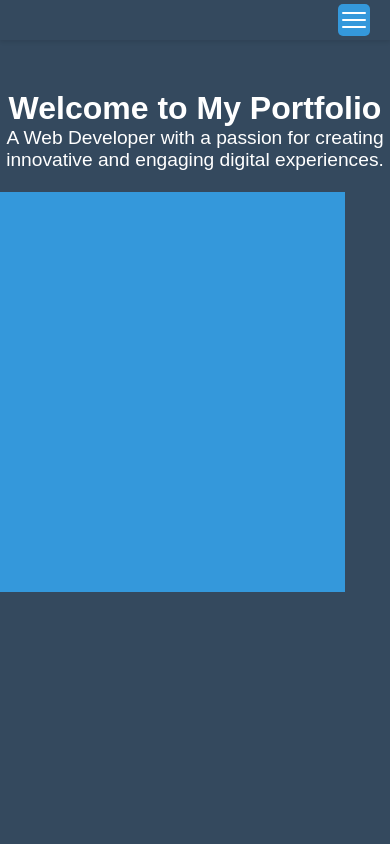
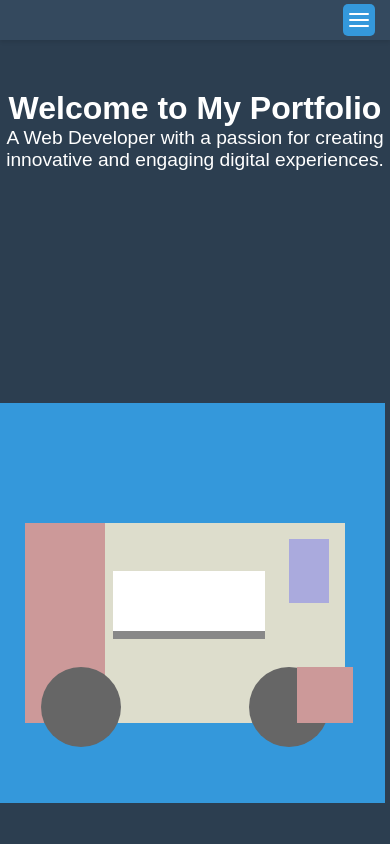
Before and after one commit to githubhow/website3, a plain HTML site: page index.html in a window 390 px wide. Shown: the top 844 px of the page. Drawn offline with Linux system fonts and the light colour scheme.

Commit message:
fix menu and animation plus add svg

```diff
--- a/index.html
+++ b/index.html
@@ -17,16 +17,36 @@
                     <li><a href="#">Top</a></li>
                 </ul>
                 <div id="hamburger-icon" class="hamburger">
-                    <div></div>
-                    <div></div>
-                    <div></div>
+                    <svg xmlns="http://www.w3.org/2000/svg" width="24" height="24" viewBox="0 0 24 24" fill="none" stroke="currentColor" stroke-width="2" stroke-linecap="round" stroke-linejoin="round" class="feather feather-menu">
+                        <line x1="3" y1="12" x2="21" y2="12"></line>
+                        <line x1="3" y1="6" x2="21" y2="6"></line>
+                        <line x1="3" y1="18" x2="21" y2="18"></line>
+                    </svg>
                 </div>
             </nav>
         </header>
     <section id="hero">
         <h1>Welcome to My Portfolio</h1>
         <p>A Web Developer with a passion for creating innovative and engaging digital experiences.</p>
-        <div id="animated-item"></div>
+        <div id="animated-item">
+            <svg xmlns="http://www.w3.org/2000/svg" viewBox="0 0 50 40" width="100" height="80">
+                <!-- Truck body -->
+                <rect x="5" y="10" width="40" height="25" style="fill: #ddc;"/>
+                <!-- Truck rear -->
+                <rect x="5" y="10" width="10" height="25" style="fill: #c99;"/>
+                <!-- Truck window -->
+                <rect x="38" y="12" width="5" height="8" style="fill: #aad;"/>
+                <!-- Wheels -->
+                <circle cx="12" cy="33" r="5" style="fill: #666;"/>
+                <circle cx="38" cy="33" r="5" style="fill: #666;"/>
+                <!-- Food window -->
+                <rect x="16" y="16" width="19" height="8" style="fill: #fff;"/>
+                <!-- Window line -->
+                <line x1="16" y1="24" x2="35" y2="24" style="stroke:#888;stroke-width:1" />
+                <!-- Door -->
+                <rect x="39" y="28" width="7" height="7" style="fill: #c99;"/>
+            </svg>
+        </div>
     </section>
     <section id="about">
         <div class="content-box">
--- a/styles.css
+++ b/styles.css
@@ -10,6 +10,8 @@ body {
     font-family: Arial, sans-serif; /* Sets the font for the body */
     background-color: #2C3E50; /* Sets the background color */
     color: #fff; /* Sets the text color */
+    position: relative; /* Make the body a positioned element so z-index can be used */
+    z-index: 1; /* Place the body (including the background) below other positioned elements */
 }
 
 /* Header styling */
@@ -64,41 +66,9 @@ header nav ul li a:hover {
     transform: scale(1.02); /* Slightly enlarges item */
 }
 
-/* Hamburger icon styling */
-.hamburger {
-    display: none;
-    flex-direction: column;
-    justify-content: center; /* Center items vertically */
-    align-items: center; /* Center items horizontally */
-    width: 2rem; /* Match the height of the navigation buttons */
-    height: 2rem; /* Match the height of the navigation buttons */
-    background: #3498DB; /* Sets the background color of the button */
-    border-radius: 5px; /* Less rounded corners for a more rectangular look */
-    cursor: pointer;
-    z-index: 10;
-    transition: background 0.3s ease; /* Adds a transition effect when the button state changes */
-    position: absolute; /* Position the hamburger menu to the right */
-    right: 20px; /* Margin from the right side of the header */
-    top: 50%; /* Position the top edge of the hamburger icon in the middle of the header */
-    transform: translateY(-50%); /* Shift the hamburger icon up by half its height to center it vertically */
-}
-
-.hamburger div {
-    width: 1.5rem; /* Keep the same width */
-    height: 0.15rem; /* Slightly decrease the height of the lines */
-    background: #fff; /* Make the lines white to contrast with the button background */
-    border-radius: 2px; /* Adjust to match the reduced height */
-    transition: all 0.3s linear;
-    margin: 0.15rem 0; /* Decrease the vertical space between the lines */
-}
-
-.hamburger:hover {
-    background: #2980B9; /* Changes the background color when hovered */
-}
-
 /* Hero section styling */
 #hero {
-    background-color: #34495E; /* Sets the background color */
+    background-color: #2C3E50; /* Sets the background color */
     padding: 60px 0 50px 0; /* Adds space around content */
     padding-top: 70px; /* Adds extra space at the top to account for the fixed header */
     text-align: center; /* Centers text */
@@ -110,6 +80,12 @@ header nav ul li a:hover {
 #hero h1 {
     font-size: 2em; /* Sets the font size */
     margin: 0; /* Removes default margin */
+}
+
+/* Hero section heading and paragraph styling */
+#hero h1, #hero p {
+    position: relative; /* Make the text a positioned element so z-index can be used */
+    z-index: 3; /* Place the text above other positioned elements */
 }
 
 /* Hero section paragraph styling */
@@ -144,21 +120,48 @@ section {
 #animated-item {
     width: 100px; /* Sets the width */
     height: 100px; /* Sets the height */
+    display: flex; /* Make the animated item a flex container */
+    justify-content: center; /* Center children horizontally */
+    align-items: center; /* Center children vertically */
     background-color: #3498DB; /* Sets the background color */
     position: absolute; /* Allows for positioning relative to the nearest positioned ancestor */
     animation: move 5s forwards; /* Applies the animation */
     border-radius: 50%; /* Makes the item a circle */
+    position: absolute; /* Make the animated item a positioned element so z-index can be used */
+    z-index: 2; /* Place the animated item between the background and the text */
 }
 
 /* Animation keyframes */
 @keyframes move {
     0% { top: 0; left: 0; border-radius: 50%; transform: scale(1); } /* Starts as a circle at the top left */
-  75% { top: calc(50vh - 50px); left: calc(75vw - 50px); border-radius: 0; transform: scale(3); } /* Transforms into a square three quarters way down and across the page */
-  100% { top: calc(50vh - 100px); left: calc(50vw - 100px); border-radius: 0; transform: scale(4); } /* Ends as a quadruple-sized square in the middle of the page */
+    75% { top: calc(75vh - 50px); left: calc(75vw - 50px); border-radius: 0; transform: scale(3); } /* Transforms into a square three quarters way down and across the page */
+    100% { top: calc(75vh - 100px); left: calc(50vw - 60px); border-radius: 0; transform: scale(4); } /* Ends as a quadruple-sized square in the middle of the page */
 }
 
-/* Mobile styling */
-@media screen and (max-width: 600px) {
+/* Hamburger icon styling */
+.hamburger {
+    display: none;
+    flex-direction: column;
+    justify-content: center; /* Center items vertically */
+    align-items: center; /* Center items horizontally */
+    width: 2rem; /* Match the height of the navigation buttons */
+    height: 2rem; /* Match the height of the navigation buttons */
+    background: #3498DB; /* Sets the background color of the button */
+    border-radius: 5px; /* Less rounded corners for a more rectangular look */
+    cursor: pointer;
+    z-index: 10;
+    transition: background 0.3s ease; /* Adds a transition effect when the button state changes */
+    position: absolute; /* Position the hamburger menu to the right */
+    right: 15px; /* Margin from the right side of the header */
+    transform: translateY(-50%); /* Shift the hamburger icon up by half its height to center it vertically */
+    color: #fff; /* Sets the SVG stroke color */
+}
+
+.hamburger:hover {
+    background: #2980B9; /* Changes the background color when hovered */
+}
+
+@media screen and (max-width: 900px) {
     #main-menu {
         display: none; /* Hide the navigation links */
     }
```
Lines whose indentation alone changed are shown as unchanged.
